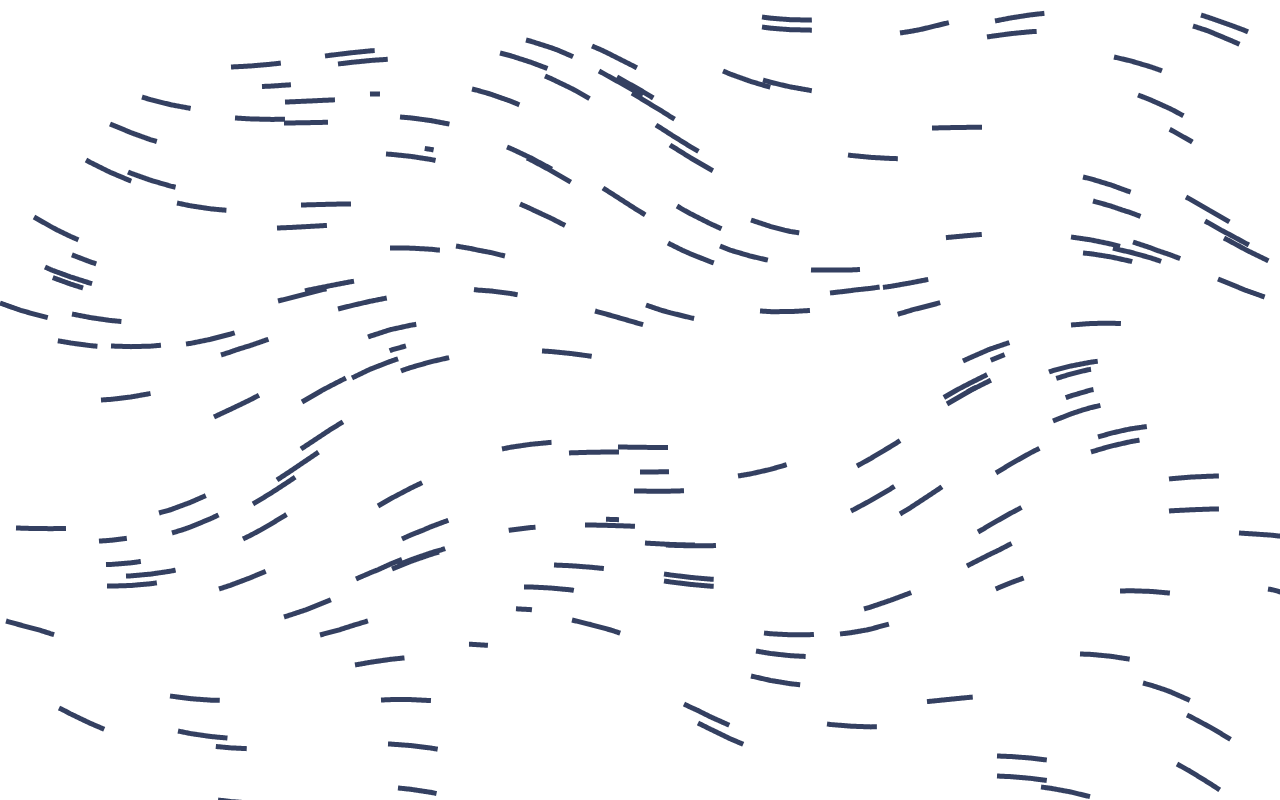
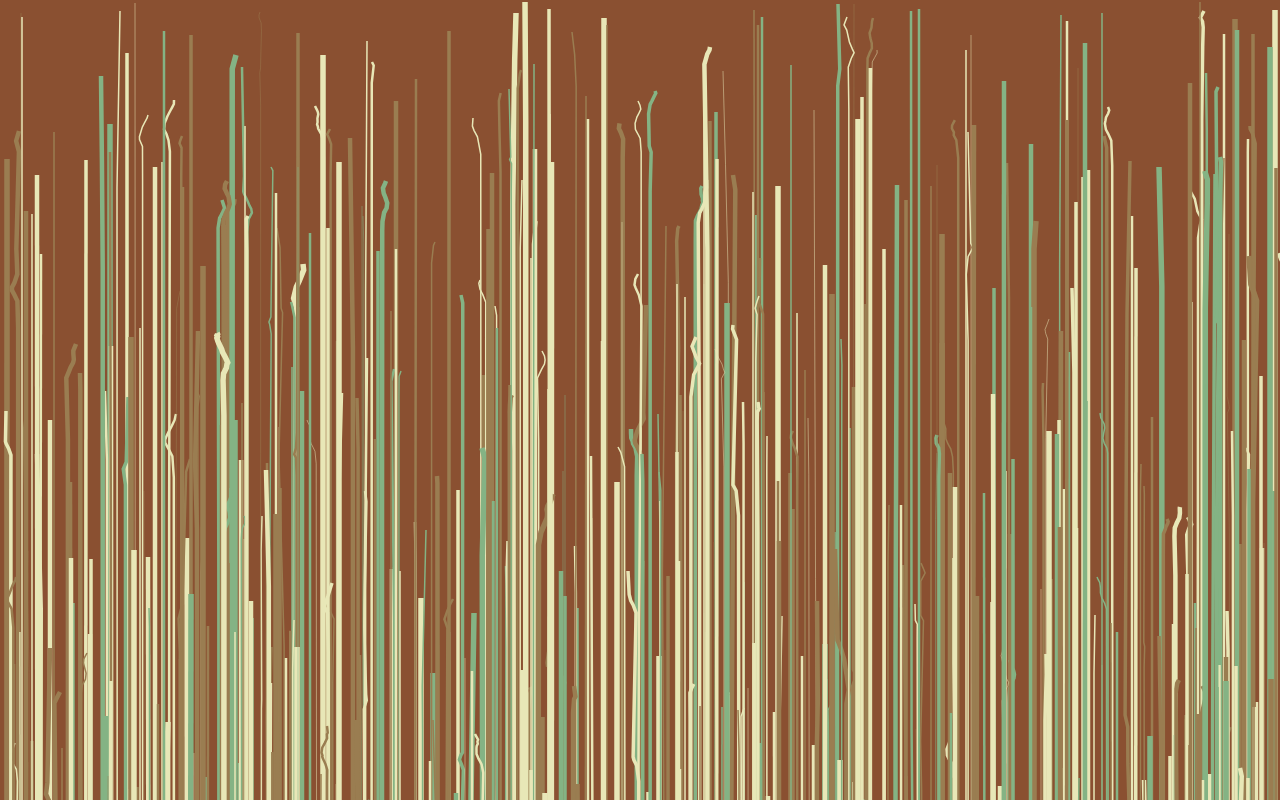
Before and after one commit to benjaminhr/headache, a plain HTML site: page index.html in a window 1280 px wide. Drawn offline with Linux system fonts and the light colour scheme; animation ran at ten frames a second.

Commit message:
created forrests

```diff
--- a/main.css
+++ b/main.css
@@ -6,6 +6,6 @@ body {
 canvas {
   position: absolute;
   /* background-color: #344061; */
-  background-color: white;
+  background-color: #8A5031;
   transition: background-color 1s ease;
 }
--- a/main.js
+++ b/main.js
@@ -4,8 +4,8 @@ canvas.width = window.innerWidth;
 canvas.height = window.innerHeight;
 
 context.fillStyle = "white";
-context.strokeStyle = "#344061";
-context.lineWidth = 5;
+// context.strokeStyle = "#344061";
+// context.lineWidth = 5;
 
 class Particle {
   constructor(effect) {
@@ -14,12 +14,21 @@ class Particle {
     this.y = Math.floor(Math.random() * this.effect.height);
     this.speedX = Math.random() * 5 - 2.5;
     this.speedY = Math.random() * 5 - 2.5;
+    this.speedModifier = Math.round(Math.random() * 3 + 1);
     this.history = [{ x: this.x, y: this.y }];
     this.maxLength = Math.floor(Math.random() * 200 + 10);
     this.angle = 0; // radians
+    this.timer = this.maxLength * 2;
+
+    const colours = ["#84b384", "#E8E7B7", "#9A7D51"];
+    this.stroke = colours[Math.round(Math.random() * colours.length)];
+    this.lineWidth = Math.round(Math.random() * 5) + 0.5;
   }
 
   draw(context) {
+    context.lineWidth = this.lineWidth;
+    context.strokeStyle = this.stroke;
+
     context.beginPath();
     context.moveTo(this.history[0].x, this.history[0].y);
     for (let i = 0; i < this.history.length; i++) {
@@ -29,20 +38,34 @@ class Particle {
   }
 
   update() {
+    this.timer--;
+    if (this.timer >= 1) {
       let x = Math.round(this.x / this.effect.cellSize);
       let y = Math.round(this.y / this.effect.cellSize);
       let index = y * this.effect.columns + x;
       this.angle = this.effect.flowField[index];
 
-    this.speedX = Math.cos(this.angle);
-    this.speedY = Math.sin(this.angle);
-    this.x += this.speedX;
-    this.y += this.speedY;
+      this.speedX = Math.sin(this.angle);
+      this.speedY = Math.cosh(this.angle);
+      this.x += this.speedX * this.speedModifier;
+      this.y += this.speedY * this.speedModifier;
 
       this.history.push({ x: this.x, y: this.y });
       if (this.history.length > this.maxLength) {
         this.history.shift();
       }
+    } else if (this.history.length > 1) {
+      this.history.shift();
+    } else {
+      this.reset();
+    }
+  }
+
+  reset() {
+    this.x = Math.floor(Math.random() * this.effect.width);
+    this.y = Math.floor(Math.random() * this.effect.height);
+    this.history = [{ x: this.x, y: this.y }];
+    this.timer = this.maxLength * 2;
   }
 }
 
@@ -51,14 +74,19 @@ class Effect {
     this.width = width;
     this.height = height;
     this.particles = [];
-    this.numberOfParticles = 300;
-    this.cellSize = 20;
+    this.numberOfParticles = 1000;
+    this.cellSize = 5;
     this.rows;
     this.columns;
     this.flowField = [];
-    this.curve = 0.3;
+    this.curve = 10;
     this.zoom = 0.2;
+    this.debug = false;
     this.init();
+
+    window.addEventListener("keydown", (e) => {
+      if (e.key == "d") this.debug = !this.debug;
+    });
   }
 
   init() {
@@ -67,6 +95,10 @@ class Effect {
     this.flowField = [];
     for (let y = 0; y < this.rows; y++) {
       for (let x = 0; x < this.columns; x++) {
+        // let angle = Math.sinh(x * this.zoom) + Math.cosh(y * this.zoom);
+        // let angle =
+        //   (Math.log2(x * this.zoom) + Math.log2(y * this.zoom)) * this.curve;
+        // let angle = Math.tan(x * this.zoom) * this.curve;
         let angle =
           (Math.cos(x * this.zoom) + Math.sin(y * this.zoom)) * this.curve;
         this.flowField.push(angle);
@@ -78,11 +110,59 @@ class Effect {
     }
   }
 
+  drawGrid(context) {
+    context.save();
+    context.lineWidth = 0.2;
+    context.strokeStyle = "black";
+    for (let c = 0; c < this.columns; c++) {
+      context.beginPath();
+      context.moveTo(this.cellSize * c, 0);
+      context.lineTo(this.cellSize * c, this.height);
+      context.stroke();
+    }
+
+    for (let r = 0; r < this.rows; r++) {
+      context.beginPath();
+      context.moveTo(0, this.cellSize * r);
+      context.lineTo(this.width, this.cellSize * r);
+      context.stroke();
+    }
+    context.restore();
+  }
+
+  addGrain(context) {
+    //   granulate(amount) {
+    //     loadPixels();
+    //     const d = pixelDensity();
+    //     const pixelsCount = 4 * (width * d) * (height * d);
+    //     for (let i = 0; i < pixelsCount; i += 4) {
+    //         const grainAmount = random(-amount, amount);
+    //         pixels[i] = pixels[i] + grainAmount;
+    //         pixels[i+1] = pixels[i+1] + grainAmount;
+    //         pixels[i+2] = pixels[i+2] + grainAmount;
+    //         // comment in, if you want to granulate the alpha value
+    //         // pixels[i+3] = pixels[i+3] + grainAmount;
+    //     }
+    //     updatePixels();
+    // }
+    // const canvasPixels = canvasImage.data;
+    // console.log(canvasPixels[10000]);
+    // y * this.effect.columns + x;
+    const canvasImage = context.getImageData(0, 0, canvas.width, canvas.height);
+    console.log(canvasImage.data[1000]);
+    for (let y = 0; y < this.rows; y++) {}
+  }
+
   render(context) {
+    if (this.debug) {
+      this.drawGrid(context);
+    }
+
     this.particles.forEach((particle) => {
       particle.draw(context);
       particle.update();
     });
+    this.addGrain(context);
   }
 }
 
```
Lines whose indentation alone changed are shown as unchanged.
